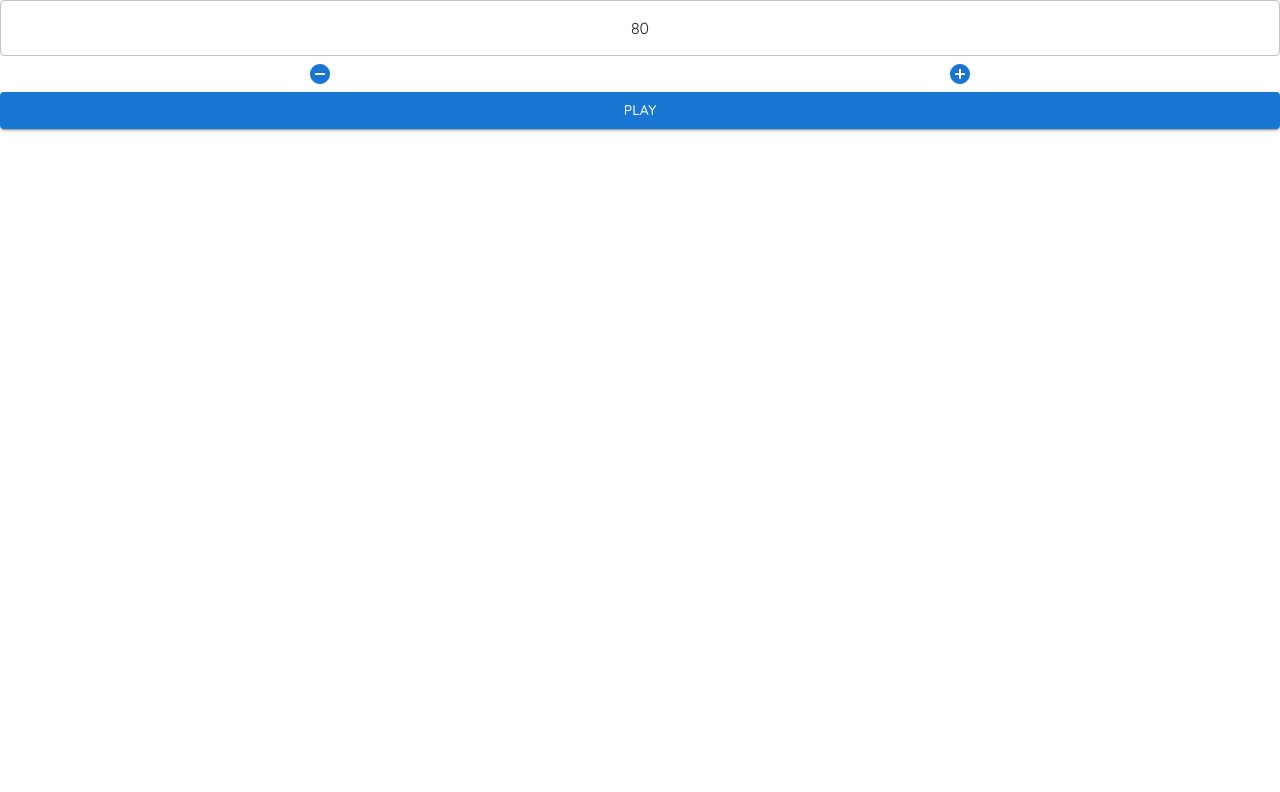
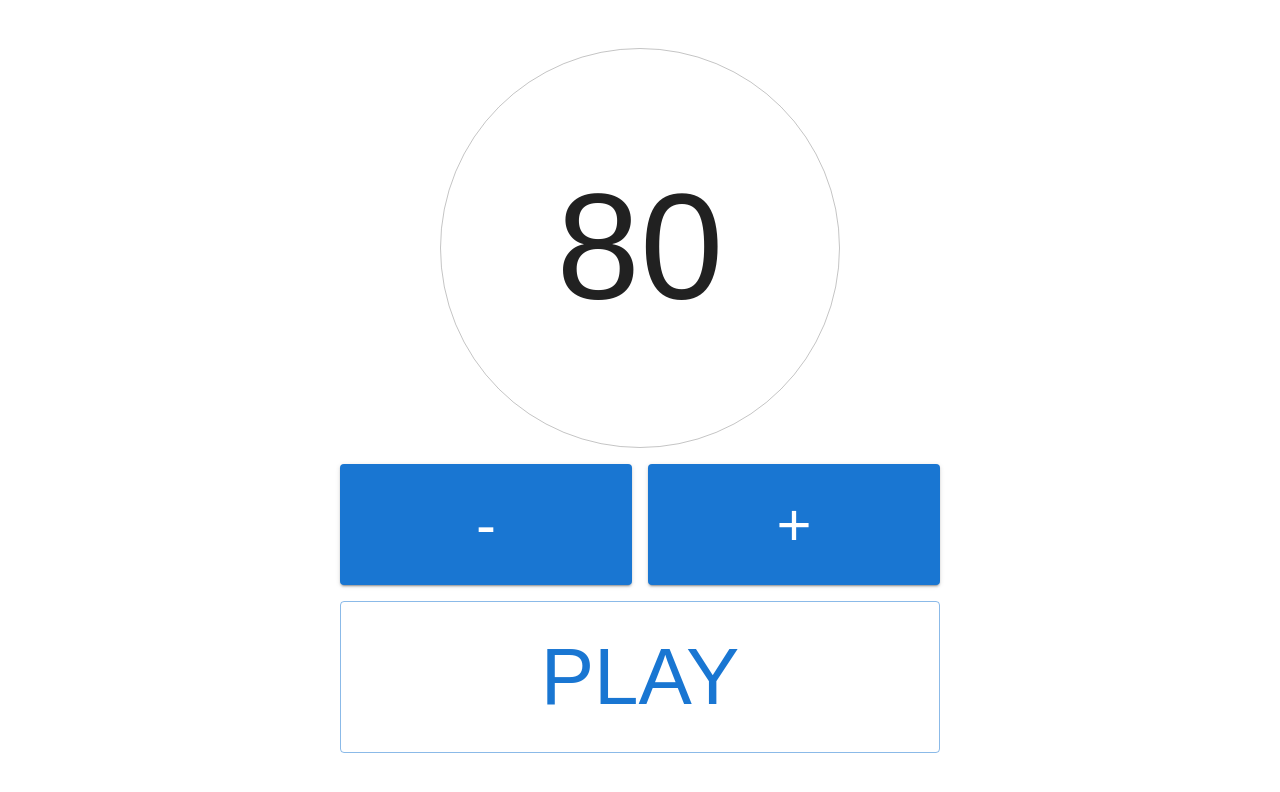
Before and after one commit to Krernertok/metronomi, a React (Vite) app: page / in a window 1280 px wide. Shown: the top 792 px of the page. Built offline with nearby package versions, Linux system fonts and the light colour scheme.

Commit message:
styling and small tweaks

```diff
--- a/src/App.tsx
+++ b/src/App.tsx
@@ -4,7 +4,7 @@ import { Metronome } from './components/Metronome.tsx';
 const baseTheme = createTheme({
   typography: {
     fontFamily: [
-      'Quicksand',
+      'Quicksand Variable',
       'sans-serif',
     ].join(','),
   }
--- a/src/components/Metronome.tsx
+++ b/src/components/Metronome.tsx
@@ -1,11 +1,9 @@
-import { Box, Button, Grid, Stack, TextField } from '@mui/material';
+import { Box, Button, Stack, TextField } from '@mui/material';
 import { useMetronome } from '../hooks/useMetronome.tsx';
-
-import AddCircleIcon from '@mui/icons-material/AddCircle';
-import RemoveCircleIcon from '@mui/icons-material/RemoveCircle';
 
 
 const DEFAULT_BPM = 80;
+const MAX_BPM = 320;
 
 
 export function Metronome() {
@@ -15,7 +13,7 @@ export function Metronome() {
     const nextBpm = Number(e.target.value);
     const bpmIsNumber = !Number.isNaN(nextBpm);
 
-    if (bpmIsNumber && nextBpm > 0 && nextBpm <= 320) {
+    if (bpmIsNumber && nextBpm > 0 && nextBpm <= MAX_BPM) {
       setBpm(Number(e.target.value))
     }
   }
@@ -33,33 +31,76 @@ export function Metronome() {
   }
 
   return (
+    <Box
+      sx={{
+        minHeight: '100vh',
+        display: 'flex',
+        justifyContent: 'center',
+        alignItems: 'center',
+        px: 2,
+      }}
+    >
+      <Stack
+        spacing={2}
+        sx={{
+          alignItems: 'center',
+          maxWidth: 600,
+          width: '100%',
+        }}
+      >
+        <TextField
+          variant='outlined'
+          value={bpm}
+          sx={{
+            width: 400,
 
-    <Grid container sx={{ alignItems: 'center' }}>
-      <Grid size={12}>
-        <TextField
-          fullWidth={true}
+            '& .MuiOutlinedInput-root': {
+              width: 400,
+              height: 400,
+              borderRadius: '50%',
+            },
+
+            '& input': {
+              fontSize: 150,
+              padding: 0,
+              textAlign: 'center',
+            },
+          }}
+          onChange={onTextFieldChange}
+        />
+        <Stack direction='row' spacing={2} sx={{
+          justifyContent: 'center',
+          width: '100%',
+        }}
+        >
+          <Button
+            variant='contained'
+            fullWidth
+            sx={{
+              p: 1,
+              fontSize: 60
+            }}
+            onClick={decrementBpm}
+          >-</Button>
+          <Button
+            variant='contained'
+            fullWidth
+            sx={{
+              p: 1,
+              fontSize: 60
+            }}
+            onClick={incrementBpm}
+          >+</Button>
+        </Stack>
+        <Button
+          fullWidth
+          variant='outlined'
           sx={{
-            input: {
-              textAlign: 'center',
-            }
+            fontSize: 80,
           }}
-          value={bpm}
-          onChange={onTextFieldChange}
-          />
-      </Grid>
-      <Grid size={6}>
-        <Button fullWidth onClick={decrementBpm}>
-          <RemoveCircleIcon />
-        </Button>
-      </Grid>
-      <Grid size={6}>
-        <Button fullWidth onClick={incrementBpm}>
-          <AddCircleIcon />
-        </Button>
-      </Grid>
-      <Grid size={12}>
-        <Button fullWidth variant='contained' onClick={toggleIsPlaying} >{isPlaying ? 'Stop' : 'Play'}</Button>
-      </Grid>
-    </Grid>
+          onClick={toggleIsPlaying}
+        >{isPlaying ? 'Stop' : 'Play'}</Button>
+      </Stack>
+    </Box>
   );
 }
--- a/src/hooks/useMetronome.tsx
+++ b/src/hooks/useMetronome.tsx
@@ -24,6 +24,8 @@ export function useMetronome(initialBpm: number) {
         if (ctx === null) return;
 
         const oscillator = ctx.createOscillator();
+        oscillator.type = 'sine';
+        oscillator.frequency.value = 420;
         oscillator.connect(ctx.destination);
 
         oscillator.start(nextClick);
```
